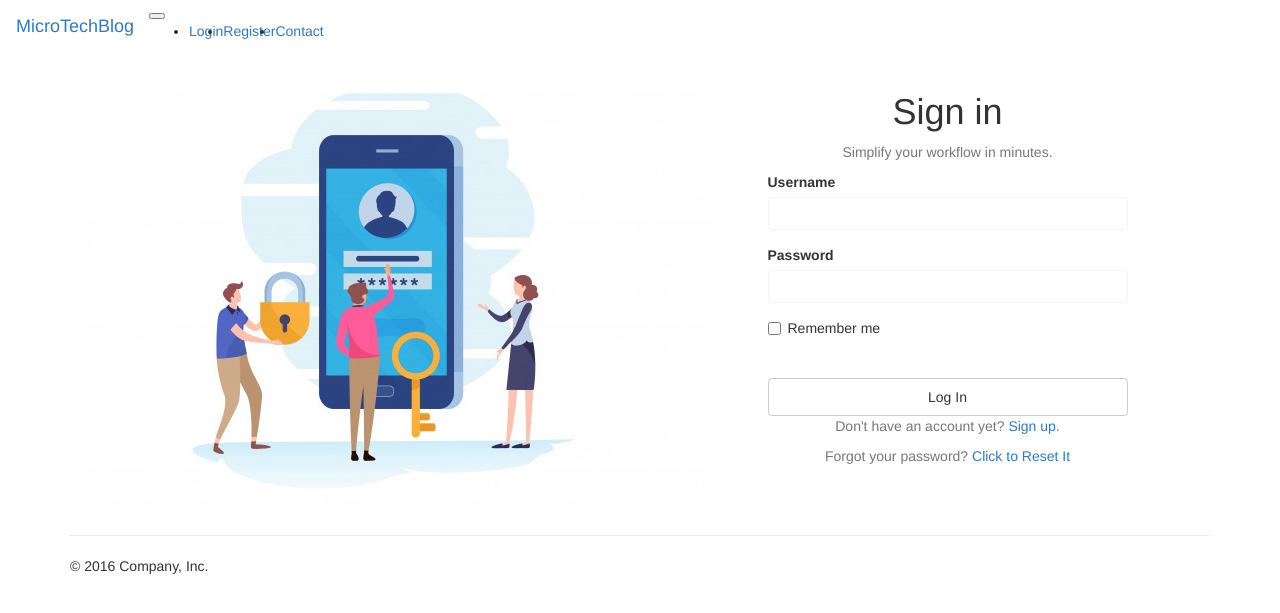
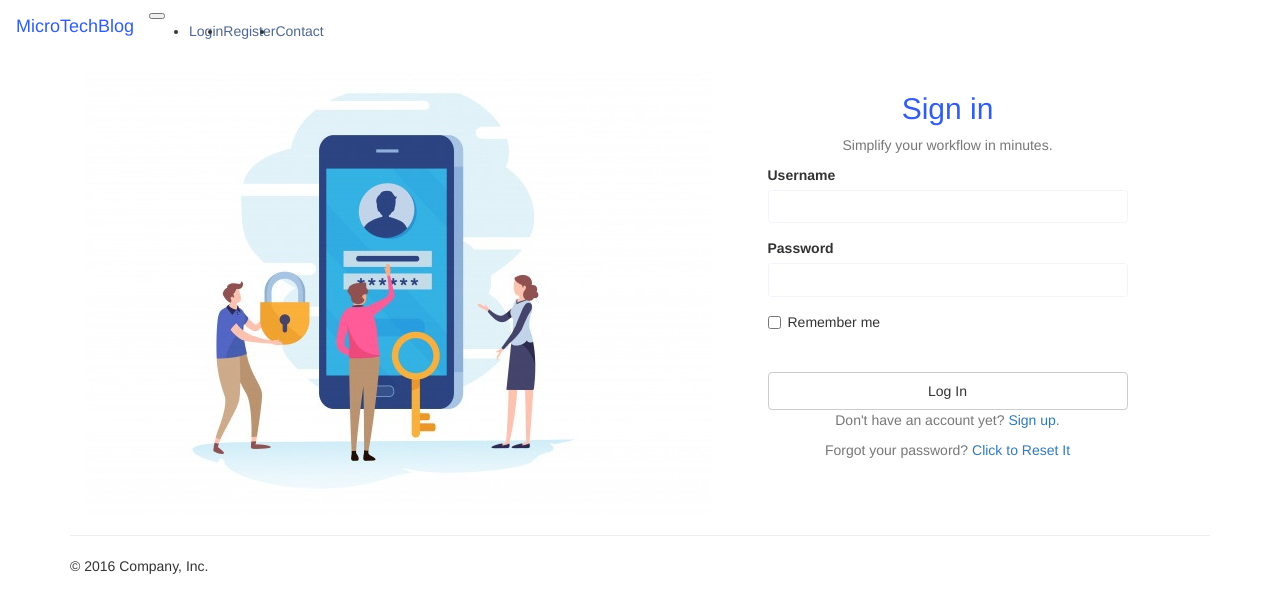
Before and after one commit to ted19b/micro_blog, a Flask app: page /login in a window 1280 px wide. Shown: the top 613 px of the page. Run offline with Flask 2, Linux system fonts and the light colour scheme; some libraries are stand-ins or nearby versions.

Commit message:
custom navbar

```diff
--- a/blog_app/static/css/_general.scss
+++ b/blog_app/static/css/_general.scss
@@ -1,4 +1,6 @@
 $pad-submit-btn: .8125rem 1.25rem;
+$brand-color: #335eea;
+$nav-link-color: #506690;
 
 %form-btn-submit {
   margin-top: 30px;
@@ -30,3 +32,7 @@
 input#log_in, input#sign_up, input#send_message {
   @extend %form-btn-submit;
 }
+
+.title-out {
+  color: $brand-color;
+}
--- a/blog_app/static/css/_login.scss
+++ /dev/null
@@ -1,5 +0,0 @@
-
-
-input#log_in {
-
-}
--- /dev/null
+++ b/blog_app/static/css/_navbar.scss
@@ -0,0 +1,13 @@
+#brand-in, #brand-out {
+  color: $brand-color;
+}
+
+#nav-menu {
+  a {
+    color: $nav-link-color;
+  }
+
+  a:hover {
+    color: $brand-color;
+  }
+}
--- a/blog_app/static/css/style.css
+++ b/blog_app/static/css/style.css
@@ -21,4 +21,19 @@
   transition: border-color 0.15s ease-in-out, box-shadow 0.15s ease-in-out;
 }
 
+.title-out {
+  color: #335eea;
+}
+
+#brand-in, #brand-out {
+  color: #335eea;
+}
+
+#nav-menu a {
+  color: #506690;
+}
+#nav-menu a:hover {
+  color: #335eea;
+}
+
 /*# sourceMappingURL=style.css.map */
--- a/blog_app/static/css/style.scss
+++ b/blog_app/static/css/style.scss
@@ -1,2 +1,2 @@
 @import "general";
-@import "login";
+@import "navbar";
--- a/blog_app/templates/base.html
+++ b/blog_app/templates/base.html
@@ -10,9 +10,9 @@
     <header>
         <nav class="navbar navbar-expand-lg navbar-light bg-white">
             {% if current_user.is_anonymous %}
-                <a class="navbar-brand" href="{{url_for('home')}}">MicroTechBlog</a>
+                <a id="brand-out" class="navbar-brand" href="{{url_for('home')}}">MicroTechBlog</a>
             {% else %}
-                <a class="navbar-brand" href="{{url_for('dashboard')}}">MicroTechBlog</a>
+                <a id="brand-in" class="navbar-brand" href="{{url_for('dashboard')}}">MicroTechBlog</a>
             {% endif %}
 
             <button class="navbar-toggler" type="button" data-toggle="collapse" data-target="#navbarSupportedContent" aria-controls="navbarSupportedContent" aria-expanded="false" aria-label="Toggle navigation">
@@ -20,7 +20,7 @@
             </button>
 
             <div class="collapse navbar-collapse" id="navbarSupportedContent">
-                <ul class="navbar-nav ml-auto">
+                <ul id="nav-menu" class="navbar-nav ml-auto">
                     {% if current_user.is_anonymous %}
                         <li class="nav-item">
                             <a class="nav-link" href="{{ url_for('login') }}">Login</a>
--- a/blog_app/templates/contact.html
+++ b/blog_app/templates/contact.html
@@ -15,7 +15,7 @@
                 <div class="col-12 col-md-6 py-8 py-md-11">
 
                   <!-- Heading -->
-                  <h2 class="font-weight-bold text-center mb-2">
+                  <h2 class="title-out font-weight-bold text-center mb-2">
                     Contact us for anything.
                   </h2>
 
--- a/blog_app/templates/login.html
+++ b/blog_app/templates/login.html
@@ -15,7 +15,7 @@
                     <div class="col-12 col-md-5 col-lg-4 order-md-1 mb-auto mb-md-0 pb-8 py-md-11">
 
                         <!-- Heading -->
-                        <h1 class="mb-0 font-weight-bold text-center">Sign in</h1>
+                        <h2 class="title-out mb-0 font-weight-bold text-center">Sign in</h2>
 
                         <!-- Text -->
                         <p class="mb-6 text-center text-muted">
--- a/blog_app/templates/register.html
+++ b/blog_app/templates/register.html
@@ -15,7 +15,7 @@
                     <div class="col-12 col-md-5 col-lg-4 order-md-1 mb-auto mb-md-0 pb-8 py-md-11">
 
                         <!-- Heading -->
-                        <h1 class="mb-0 font-weight-bold text-center">Sign Up</h1>
+                        <h2 class="title-out mb-0 font-weight-bold text-center">Sign Up</h2>
 
                         <!-- Text -->
                         <p class="mb-6 text-center text-muted">
```
Also changed, not shown: microblog_app.db.
